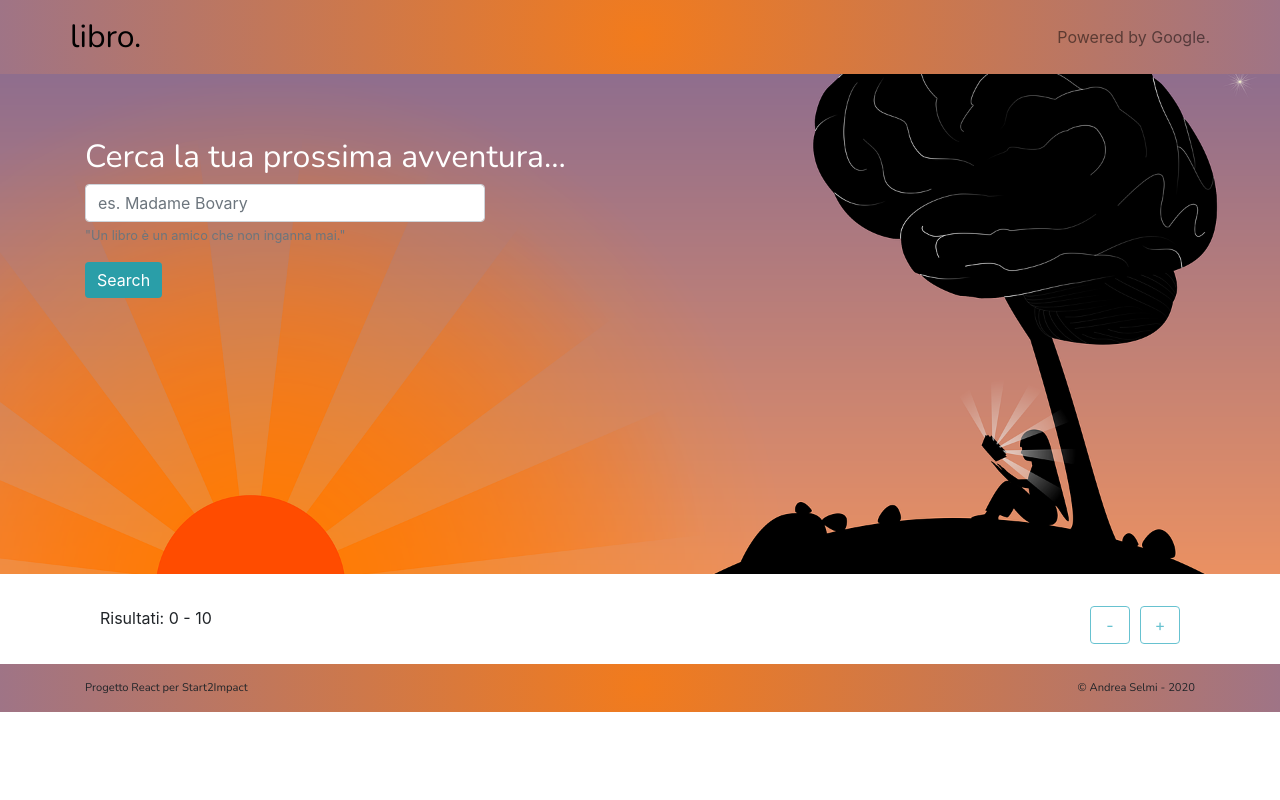
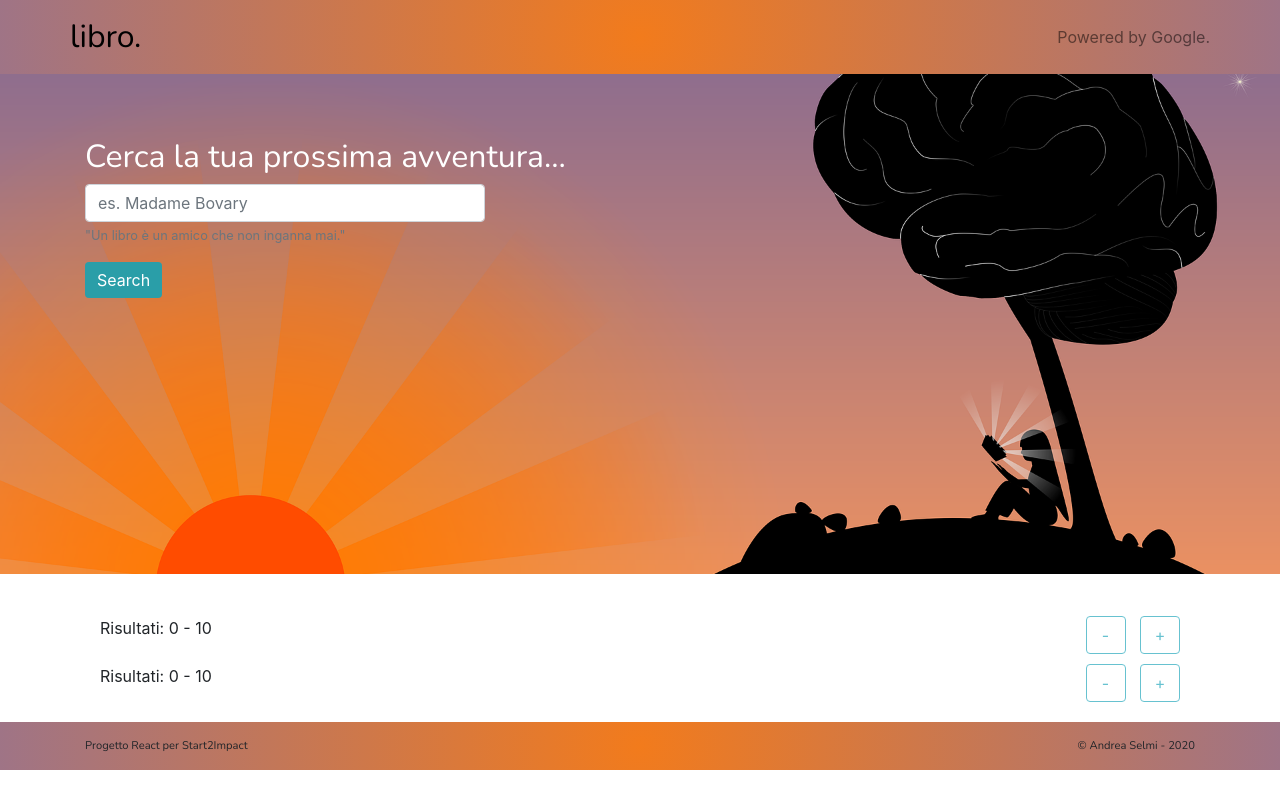
Before and after one commit to andreaselmi/libro, a React (Create React App) app: page / in a window 1280 px wide. Built offline with nearby package versions, Linux system fonts and the light colour scheme; the HTML template or start-up script is replaced by a standard one.

Commit message:
aggiustata visualizzazione errata footer su safari

```diff
--- a/src/components/Books.js
+++ b/src/components/Books.js
@@ -11,7 +11,7 @@ const Books = () => {
 
   return (
     <>
-      <Container>
+      <Container className="d-flex flex-column">
         <ChangeIndex />
         <CardGroup>
           <Row>
@@ -36,12 +36,13 @@ const Books = () => {
                   margin: "20px 0 0 20px",
                 }}
               >
-                No results
+                No results{" "}
               </h1>
-            )}
-          </Row>
-        </CardGroup>
-      </Container>
+            )}{" "}
+          </Row>{" "}
+        </CardGroup>{" "}
+        <ChangeIndex />
+      </Container>{" "}
     </>
   );
 };
--- a/src/components/ChangeIndex.js
+++ b/src/components/ChangeIndex.js
@@ -13,11 +13,11 @@ const ChangeIndex = () => {
   }, [startIndex]);
 
   return (
-    <Container>
+    <Container style={{ marginTop: "10px" }}>
       <Row>
         <Col>
           Risultati: {startIndex} - {startIndex + 10}{" "}
-        </Col>
+        </Col>{" "}
         <Col className="text-right">
           <button
             disabled={error || !books.length}
@@ -30,7 +30,7 @@ const ChangeIndex = () => {
             }}
           >
             -
-          </button>
+          </button>{" "}
           <button
             disabled={error || !books.length}
             className="btn btn-outline-info"
@@ -41,9 +41,9 @@ const ChangeIndex = () => {
             }}
           >
             +
-          </button>
-        </Col>
-      </Row>
+          </button>{" "}
+        </Col>{" "}
+      </Row>{" "}
     </Container>
   );
 };
--- a/src/components/Details.js
+++ b/src/components/Details.js
@@ -35,7 +35,7 @@ const Details = (props) => {
   }, []);
 
   return (
-    <Container className="d-flex">
+    <Container>
       <Row>
         <Col md={6} className="text-center">
           <Image
```
